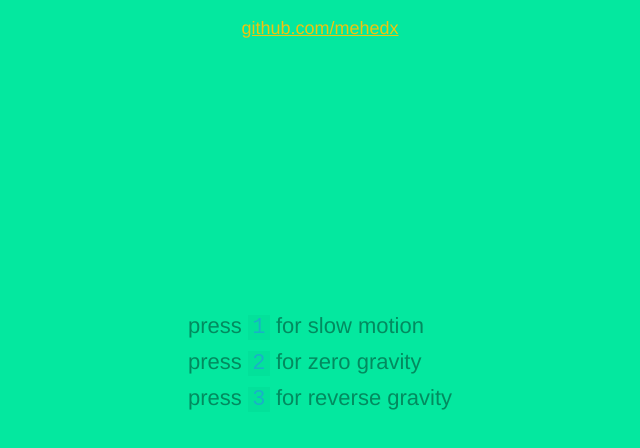
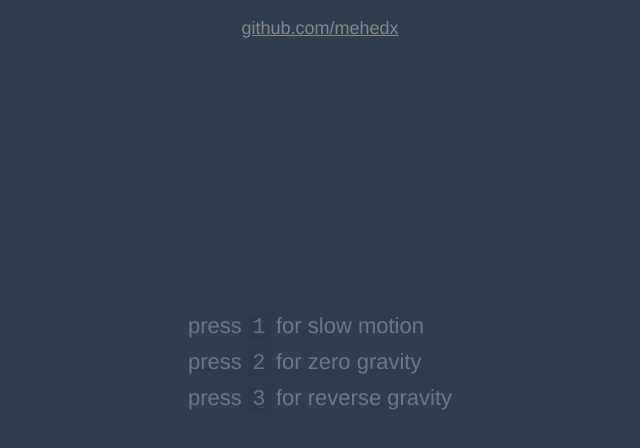
Before and after one commit to mehedx/mehedx.github.io, a plain HTML site: page book.html in a window 1280 px wide. Shown: the whole page, without its empty margins (320-960 px from the left). Drawn offline with Linux system fonts and the light colour scheme.

Commit message:
Update book.css

```diff
--- a/book.css
+++ b/book.css
@@ -4,12 +4,12 @@
 
 body {
   font-family: Helvetica, sans-serif;
-  background: #04e89f;
+  background:  #2c3e50;
 }
 
 #info {
   font-size: 22px;
-  color: #000000;
+  color: #ccc;
   position: absolute;
   z-index: -1;
   display: flex;
@@ -30,7 +30,7 @@ body {
 }
 
 code {
-  color: #3862ff;
+  color: #bbb;
   background: rgba(0, 0, 0, 0.07);
   padding: 0em 0.2em;
 }
@@ -44,12 +44,12 @@ code {
   width: 20em;
   text-align: center;
   font-size: 18px;
-  color: #f1c40f ;
+  color: #888;
 }
 
 #github a {
   text-decoration: none;
-  color: #6c3483 ;
+  color: #9999EE;
   margin-bottom: 0.2em;
   display: inline-block;
 }
```
